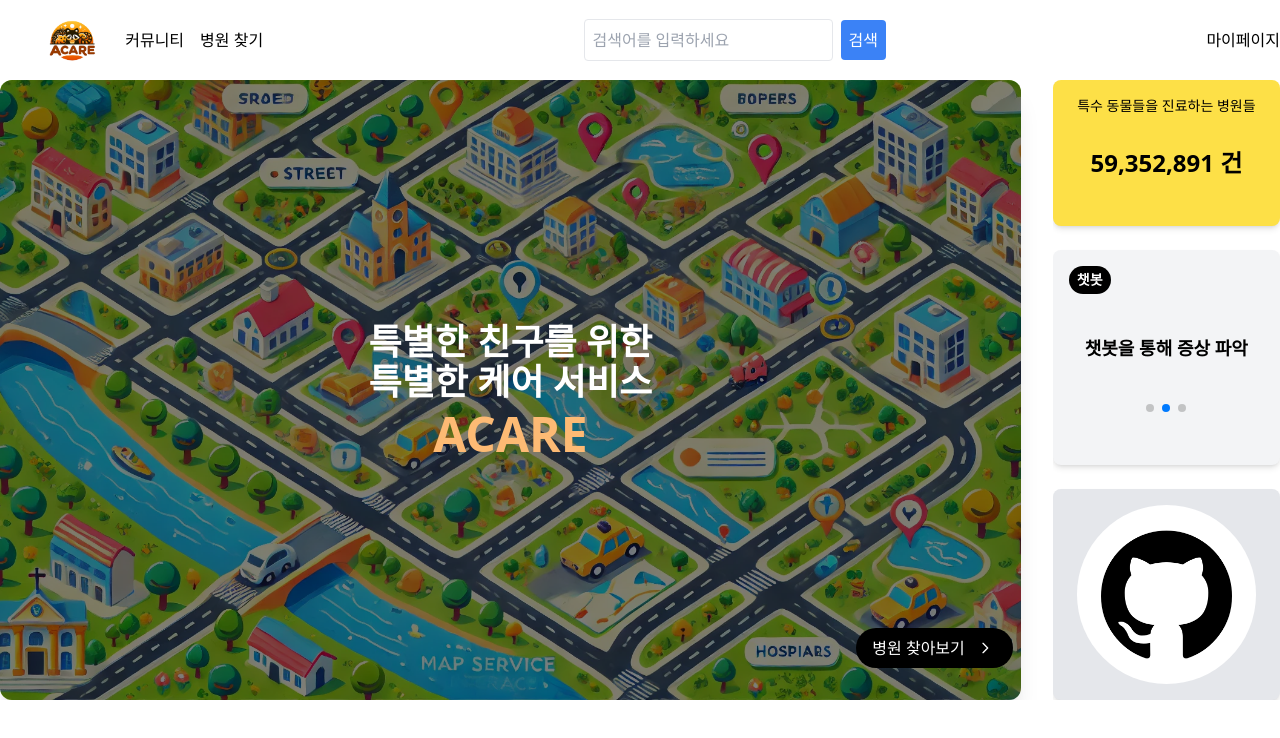
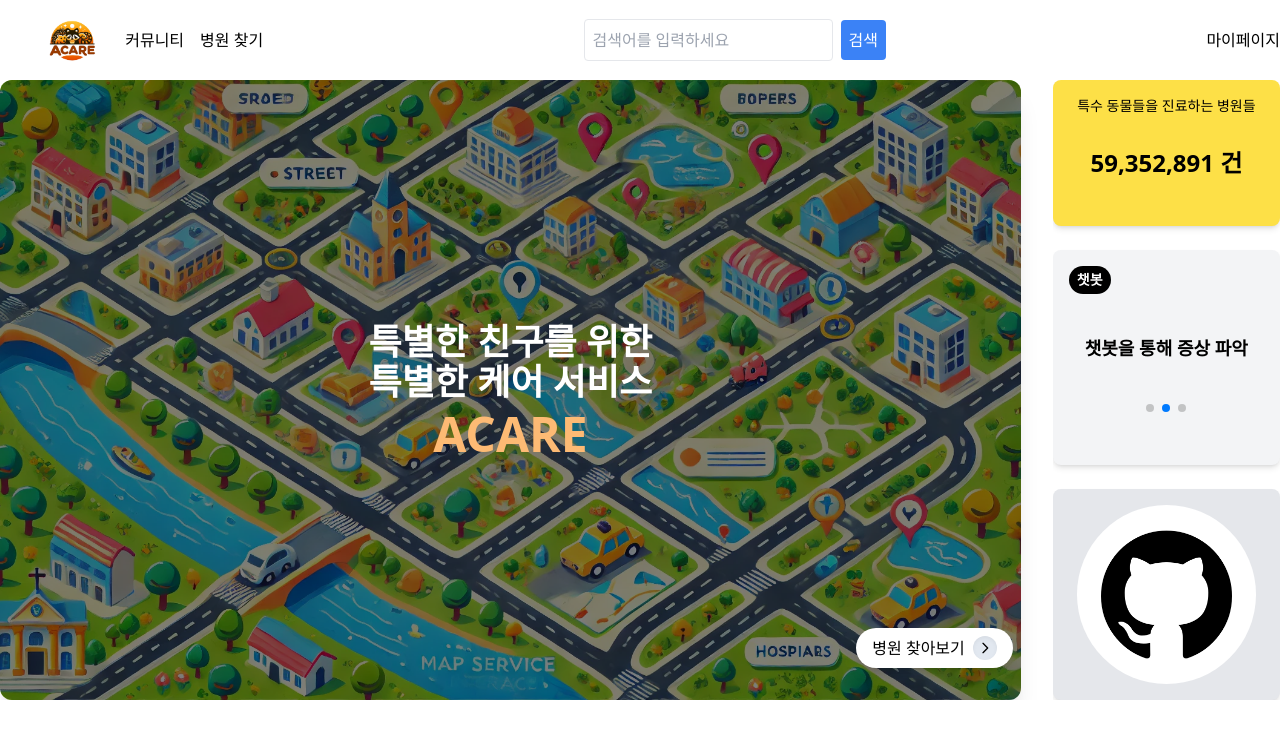
Before and after one commit to hoseo-cs/front, a Next.js app: page / in a window 1280 px wide. Shown: the top 738 px of the page. Built offline with nearby package versions, Linux system fonts and the light colour scheme.

Commit message:
랜딩 페이지 스타일 수정.

```diff
--- a/src/app/page.js
+++ b/src/app/page.js
@@ -38,11 +38,12 @@ const HomePage = () => {
         </div>
 
         <div className="absolute bottom-8 right-2 w-full lg:w-auto h-1/3 flex items-end justify-end p-4 lg:p-0">
-          <button className="px-4 py-2 bg-black text-white rounded-full flex items-center space-x-2">
-            <Link href="/map">병원 찾아보기</Link>
-            <div className="w-6 h-6 bg-black rounded-full flex items-center justify-center">
+          <button className="px-4 py-2 bg-white text-black rounded-full flex items-center space-x-2 shadow-lg transform hover:translate-y-1 hover:shadow-xl transition">
+            <Link href="/map" className="flex items-center">
+              병원 찾아보기
+              <div className="w-6 h-6 bg-slate-200 rounded-full flex items-center justify-center ml-2 shadow-inner">
                 <svg
-                className="w-4 h-4 text-white"
+                  className="w-4 h-4 text-black"
                   fill="none"
                   stroke="currentColor"
                   viewBox="0 0 24 24"
@@ -56,6 +57,7 @@ const HomePage = () => {
                   ></path>
                 </svg>
               </div>
+            </Link>
           </button>
         </div>
       </section>
```
Also changed, not shown: src/app/components/header.js (+0 -8 lines). Lines whose indentation alone changed are shown as unchanged.
